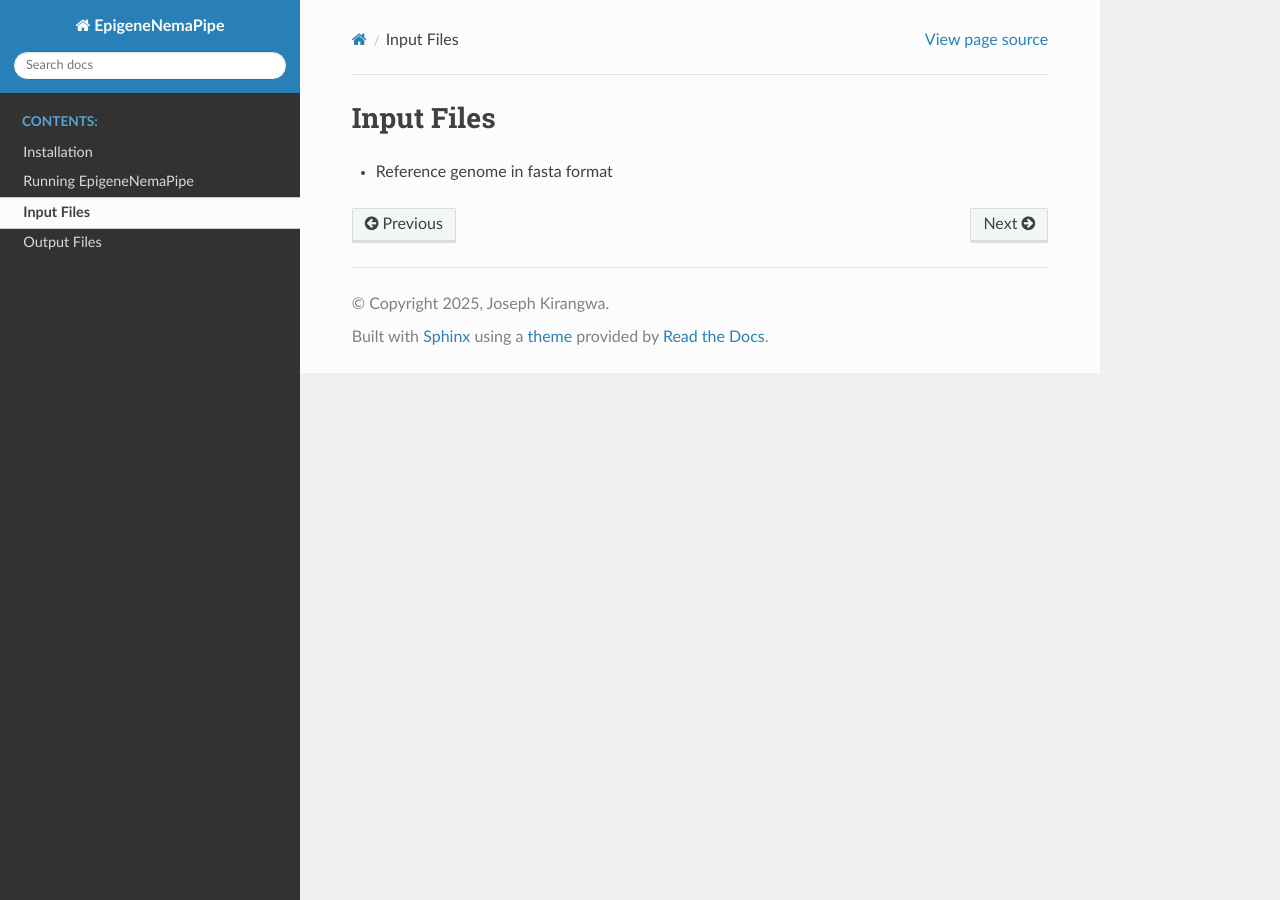
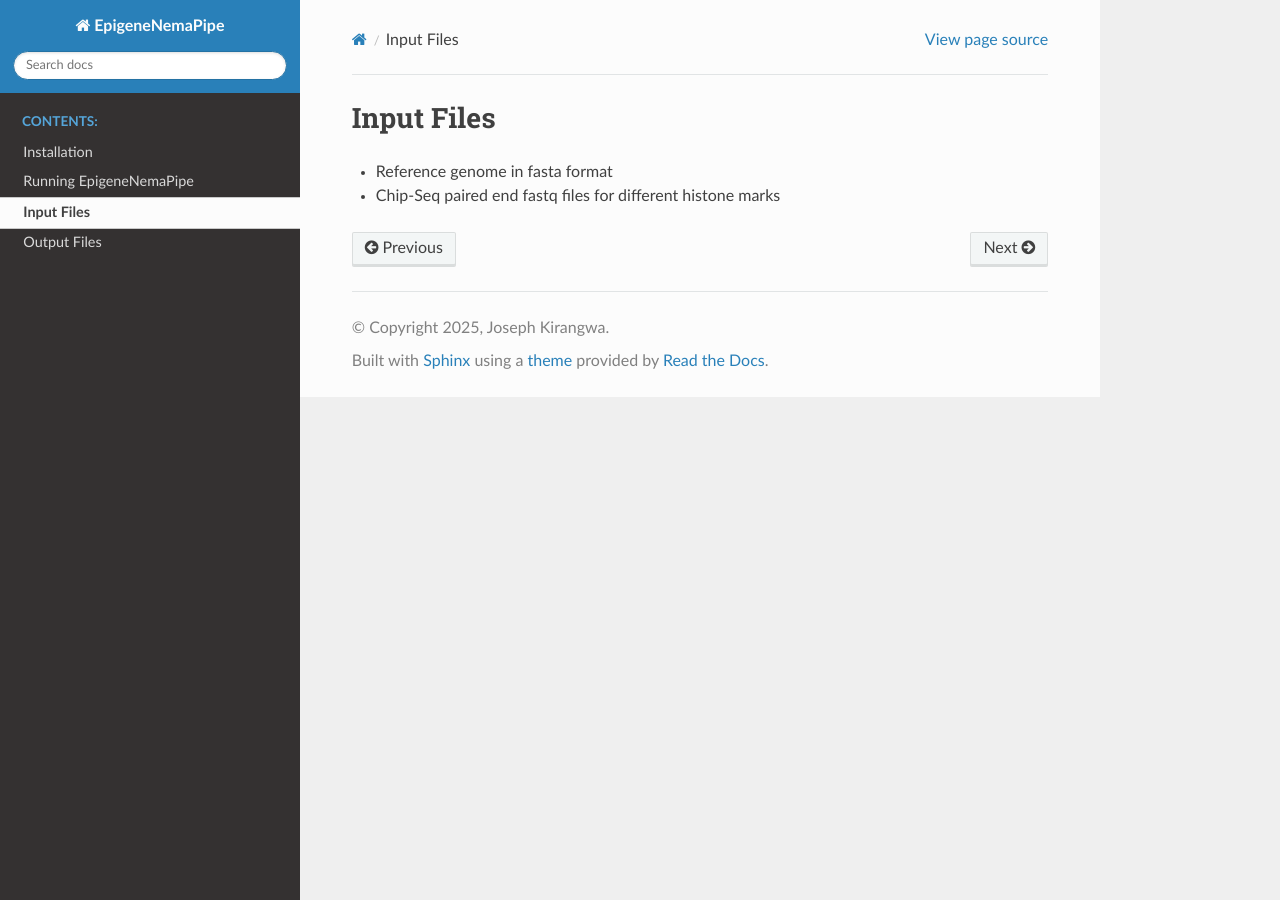
Before and after one commit to jkirangw/EpiNemaPipe, a Sphinx documentation site: the page built from docs/source/Input_files.md, in a window 1280 px wide. Built offline with Sphinx 7.4.7 and the Read the Docs theme 3.1.0, drawn with Linux system fonts in a browser that asks for light colours.

Commit message:
Update documentation

```diff
--- a/docs/source/Input_files.md
+++ b/docs/source/Input_files.md
@@ -1,2 +1,3 @@
 # Input Files
 * Reference genome in fasta format
+* Chip-Seq paired end fastq files for different histone marks
```
